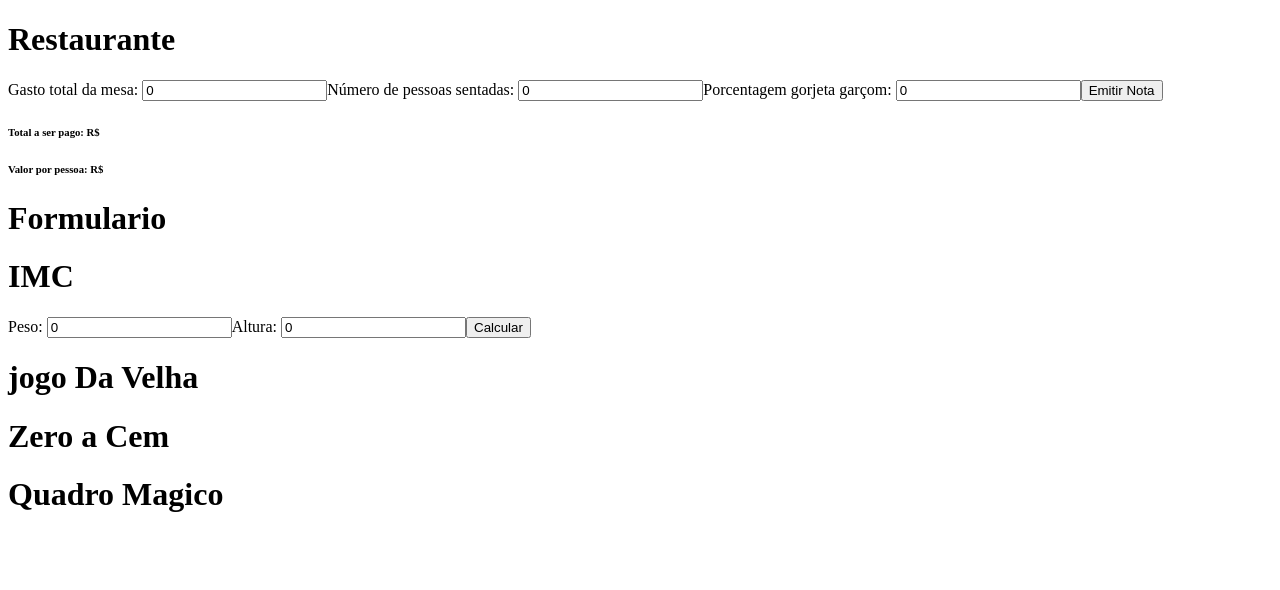
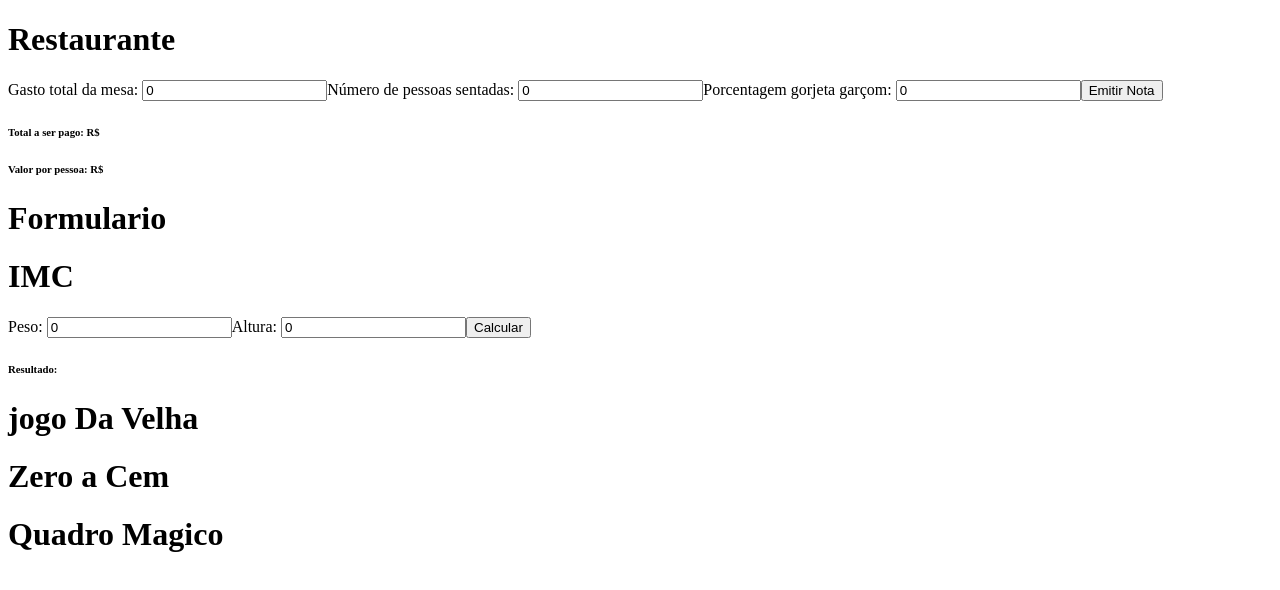
Before and after one commit to elayneargollo/lista-de-questoes-react, a React (Create React App) app: page / in a window 1280 px wide. Shown: the top 590 px of the page. Built offline with nearby package versions, Linux system fonts and the light colour scheme.

Commit message:
regra em imc

```diff
--- a/src/components/imc/IMC.js
+++ b/src/components/imc/IMC.js
@@ -7,6 +7,7 @@ export default class IMC extends Component {
       peso: 0,
       altura: 0,
       imc: "",
+      categoria: ""
     };
   }
 
@@ -14,6 +15,26 @@ export default class IMC extends Component {
     let state = this.state;
     let imc = state.peso / state.altura ** 2;
     state.imc = imc;
+    this.setState(state);
+    this.categorizar();
+
+  }
+
+  categorizar(){
+    let state = this.state;
+
+    if(state.imc < 25){
+        state.categoria = "Peso Normal";
+    }
+    else
+    if(state.imc > 30){
+        state.categoria = "Obesidade";
+    }
+    else
+    if(25 <= state.imc && state.imc <= 30){
+        state.categoria = "Sobre peso";
+    }
+
     this.setState(state);
   }
 
@@ -37,7 +58,7 @@ export default class IMC extends Component {
         />
         <button onClick={this.calcular.bind(this)}>Calcular</button>
         <br />
-        <h1>{this.state.imc}</h1>
+        <h6>Resultado: {this.state.categoria}</h6>
       </div>
     );
   }
```
